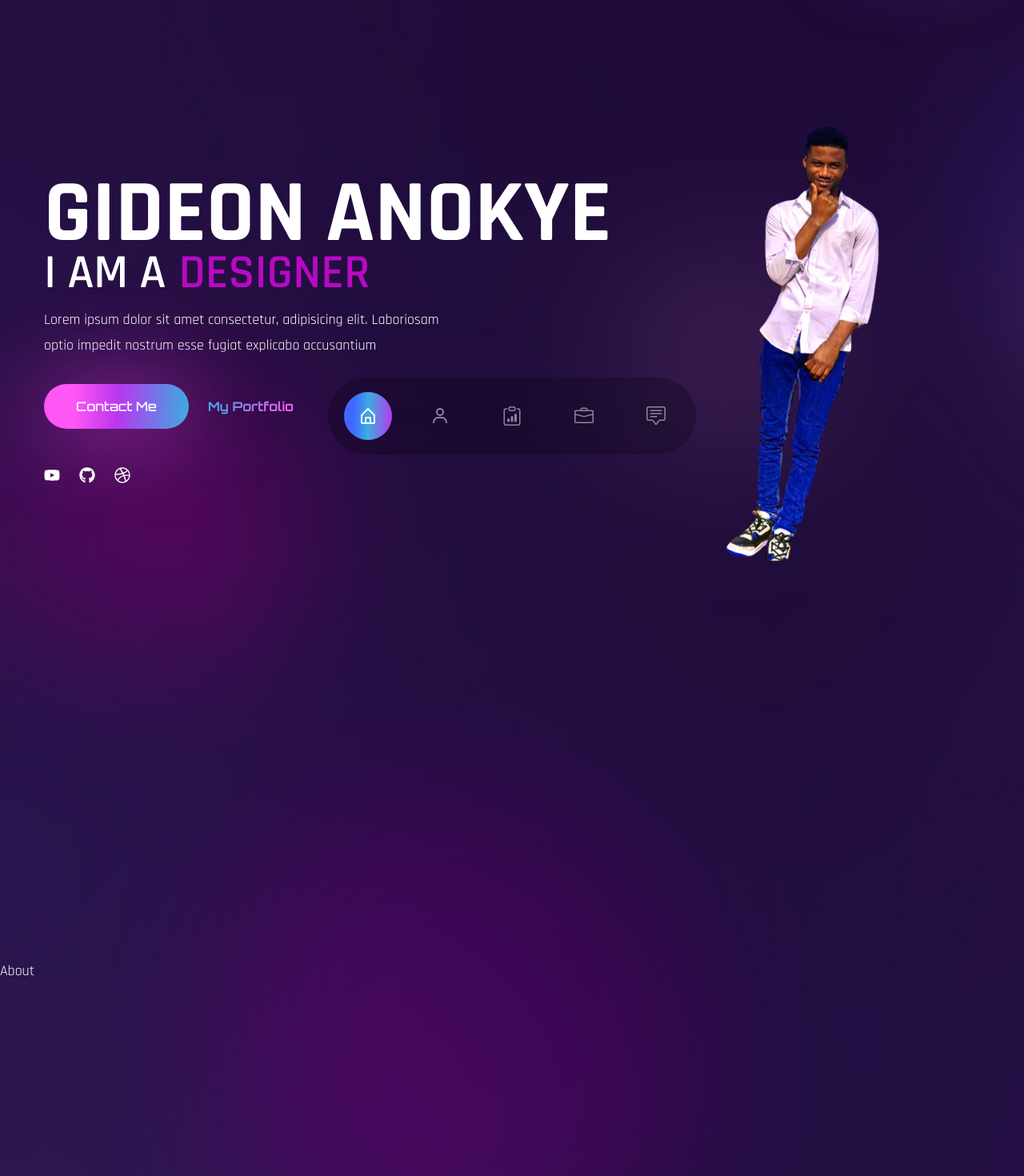
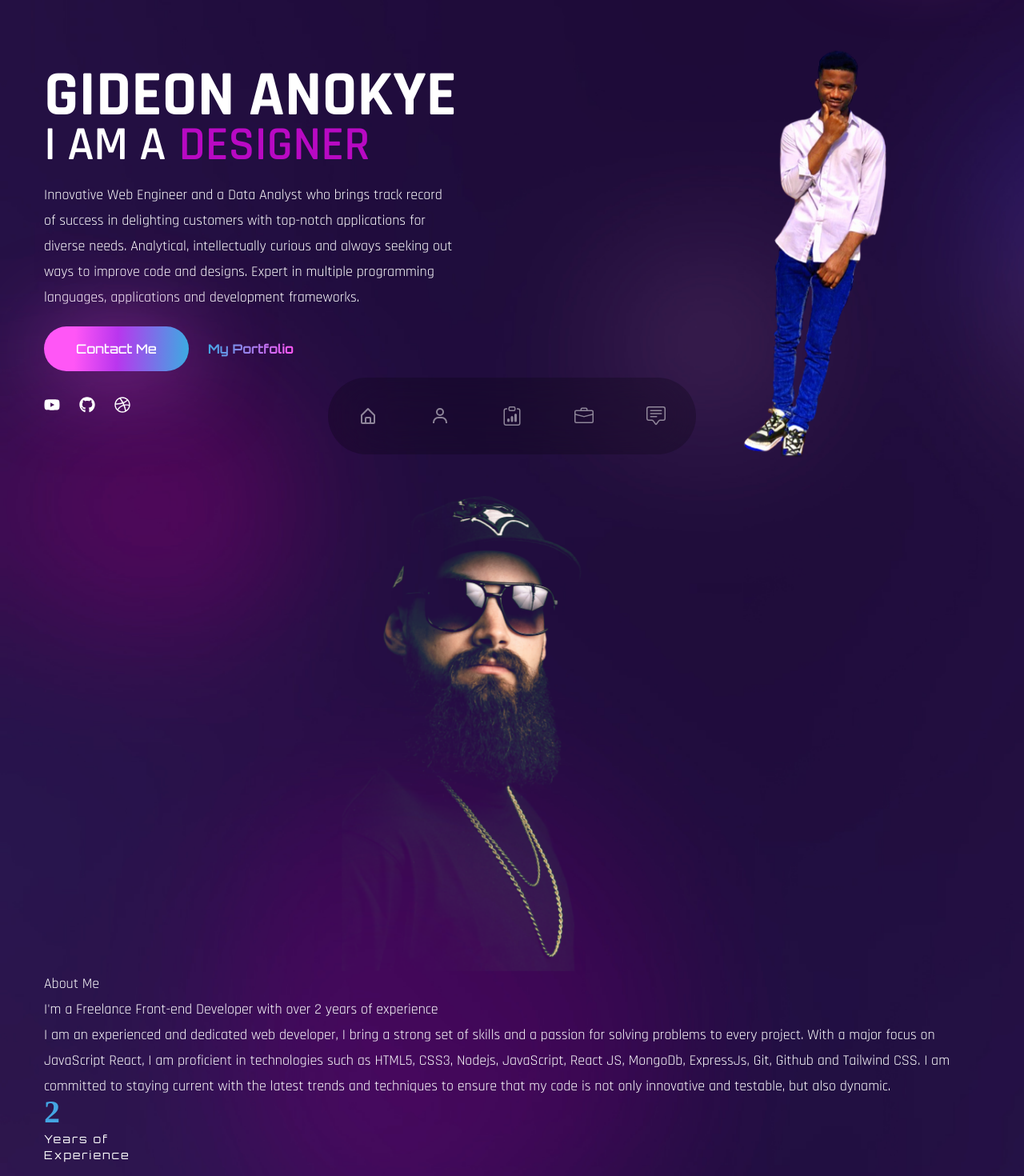
Before and after one commit to ogidibrown/portfolio-website, a React (Create React App) app: page / in a window 1280 px wide. Shown: the part 200-1670 px from the top of the page at 80% size. Built offline with nearby package versions, Linux system fonts and the light colour scheme; the HTML template or start-up script is replaced by a standard one; a web font is replaced by a local one.

Commit message:
second commit

```diff
--- a/package.json
+++ b/package.json
@@ -10,8 +10,10 @@
     "framer-motion": "^10.12.4",
     "number-counter": "^1.0.3",
     "react": "^18.2.0",
+    "react-countup": "^6.4.2",
     "react-dom": "^18.2.0",
     "react-icons": "^4.8.0",
+    "react-intersection-observer": "^9.4.3",
     "react-scripts": "5.0.1",
     "react-scroll": "^1.8.9",
     "react-type-animation": "^3.0.1",
--- a/src/components/About.js
+++ b/src/components/About.js
@@ -1,9 +1,48 @@
-import React from 'react';
+import Countup from 'react-countup';
+import {useInView} from 'react-intersection-observer';
+import {motion} from 'framer-motion';
+import {fadeIn} from '../variants'
 
 const About = () => {
-  return <div id='about' className='section'>
-           About
-        </div>;
+  const [ref, inView] = useInView ({
+    threshold: 0.5,
+})
+
+
+  return <section id='about' className='section' ref={ref}>
+           <div className="container mx-auto">
+            {/*img */}
+            <div className='flex-1 bg-about bg-contain bg-no-repeat h-[640px] mix-blend-lighten bg-top'>
+            </div>
+            {/*text */}
+            <div>
+             <h2>About Me</h2>
+             <h3>  I'm a Freelance Front-end Developer
+                   with over 2 years of experience
+            </h3>
+             <p>
+             I am an experienced and dedicated web developer, I bring a strong set of
+             skills and a passion for solving problems to every project. With a major
+            focus on JavaScript React, I am proficient in technologies
+            such as HTML5, CSS3, Nodejs, JavaScript, React JS, MongoDb, ExpressJs, Git, Github and Tailwind CSS. I am committed to staying current
+            with the latest trends and techniques to ensure that my code is not only innovative
+            and testable, but also dynamic.
+             </p>
+             {/*stats*/}
+             <div>
+              <div>
+                <div className='text-[40px] font-tertiary text-gradient mb-2'>
+                 { inView? <Countup start={0} end={2} duration={2} /> : 2 }
+                </div>
+                  <div className='font-primary text-sm tracking-[2px]'>
+                    Years of <br/>
+                    Experience
+                  </div>
+              </div>
+             </div>
+            </div>
+           </div>
+        </section>;
 };
 
 export default About;
--- a/src/components/Banner.js
+++ b/src/components/Banner.js
@@ -5,13 +5,24 @@ import {motion} from 'framer-motion'
 import {fadeIn} from '../variants'
 
 const Banner = () => {
-  return <section id='home' className='section'>
+  return <section id='home' className='min-h-[75vh] lg:min-h-[78vh] flex items-center'>
           <div className="container mx-auto">
-              <div className='flex flex-col gap-y-8 lg:flex-row lg:items-center '>
+              <div className='flex flex-col gap-y-8 lg:flex-row lg:items-center lg:gap-x-12'>
                 {/* text*/}
                 <div className='flex-1  text-center font-secondary lg:text-left'>
-                  <h1 className='text-[55px] font-bold leading-[0.8] lg:text-[110px]'>GIDEON <span>ANOKYE</span></h1>
-                  <div className='mb-3 text-[36px] lg:text-[60px] font-secondary font-semibold uppercase leading-[1]'>
+                  <motion.h1
+                  variants={fadeIn('up', 0.3)}
+                  initial='hidden'
+                  whileInView={'show'}
+                  viewport={{once: false, amount:0.7}}
+                  className='text-[55px] font-bold leading-[0.8] lg:text-[80px]'>GIDEON <span>ANOKYE</span>
+                  </motion.h1>
+                  <motion.div className='mb-4 text-[36px] lg:text-[60px] font-secondary font-semibold uppercase leading-[1]'
+                  variants={fadeIn('up', 0.4)}
+                  initial='hidden'
+                  whileInView={'show'}
+                  viewport={{once: false, amount:0.7}} >
+
                     <span className='mr-4 text-white'>I am a</span>
                     <TypeAnimation sequence={[
                       'Developer',
@@ -25,17 +36,33 @@ const Banner = () => {
                     className='text-accent'
                     wrapper='span'
                     repeat= {Infinity} />
-                  </div>
-                  <p className='mb-8 max-w-lg mx-auto lg:mx-0'>Lorem ipsum dolor sit amet consectetur,
-                    adipisicing elit. Laboriosam optio impedit
-                    nostrum esse fugiat explicabo accusantium
-                  </p>
-                  <div className='flex max-w-max gap-x-6 items-center mb-12 mx-auto lg:mx-0'>
+                  </motion.div>
+                  <motion.p
+                  variants={fadeIn('up', 0.5)}
+                  initial='hidden'
+                  whileInView={'show'}
+                  viewport={{once: false, amount:0.7}}
+                  className='mb-5 max-w-lg mx-auto lg:mx-0'>Innovative Web Engineer and a Data Analyst who brings track record
+                  of success in  delighting customers with top-notch applications for diverse needs. Analytical,
+                  intellectually curious and always seeking out ways to improve code and designs. Expert in multiple programming languages,
+                  applications and development frameworks.
+                  </motion.p>
+                  <motion.div
+                  variants={fadeIn('up', 0.6)}
+                  initial='hidden'
+                  whileInView={'show'}
+                  viewport={{once: false, amount:0.7}}
+                  className='flex max-w-max gap-x-6 items-center mb-8 mx-auto lg:mx-0'>
                     <button className='btn btn-lg'>Contact Me</button>
-                    <a href="#" className='text-gradient btn-link'>My Portfolio</a>
-                  </div>
+                    <a href="#" className='text-gradient btn-link cursor-pointer'>My Portfolio</a>
+                  </motion.div>
                   {/* socials*/}
-                    <div className='flex text-[20px] gap-x-6 max-w-max mx-auto lg:mx-0'>
+                    <motion.div
+                    variants={fadeIn('up', 0.5)}
+                    initial='hidden'
+                    whileInView={'show'}
+                    viewport={{once: false, amount:0.7}}
+                    className='flex text-[20px] gap-x-6 max-w-max mx-auto lg:mx-0 '>
                       <a href="#">
                         <FaYoutube/>
                       </a>
@@ -45,12 +72,16 @@ const Banner = () => {
                       <a href="#">
                         <FaDribbble/>
                       </a>
-                    </div>
+                    </motion.div>
                 </div>
                 {/* image*/}
-                <div>
+                <motion.div
+                variants={fadeIn('down', 0.8)}
+                initial='hidden'
+                whileInView={'show'}
+                className='hidden lg:flex flex-1 max-w-[320px] lg:max-w-[400px]'>
                   <img src={Brown} alt="" />
-                </div>
+                </motion.div>
               </div>
           </div>
           </section>;
--- a/src/components/Header.js
+++ b/src/components/Header.js
@@ -1,12 +1,12 @@
 import Logo from '../assets/logo.png';
 
 const Header = () => {
-  return <header id='home' className='py-8'>
+  return <header id='home' className='py-5  '>
     <div className="container mx-auto">
-      <div className='flex justify-between items-center'>
+      <div className='flex justify-between items-center '>
         {/*logo */}
         <a href="#">
-          <img src={Logo} alt="" style={{width:'150px',height:'150px'}} />
+          <img src={Logo} alt="" style={{width:'150px',height:'150px'}}  />
         </a>
         <button className='btn btn-sm'>Work with Me</button>
       </div>
```
Also changed, not shown: 1 other file (tests, documents, lock files or other folders).
